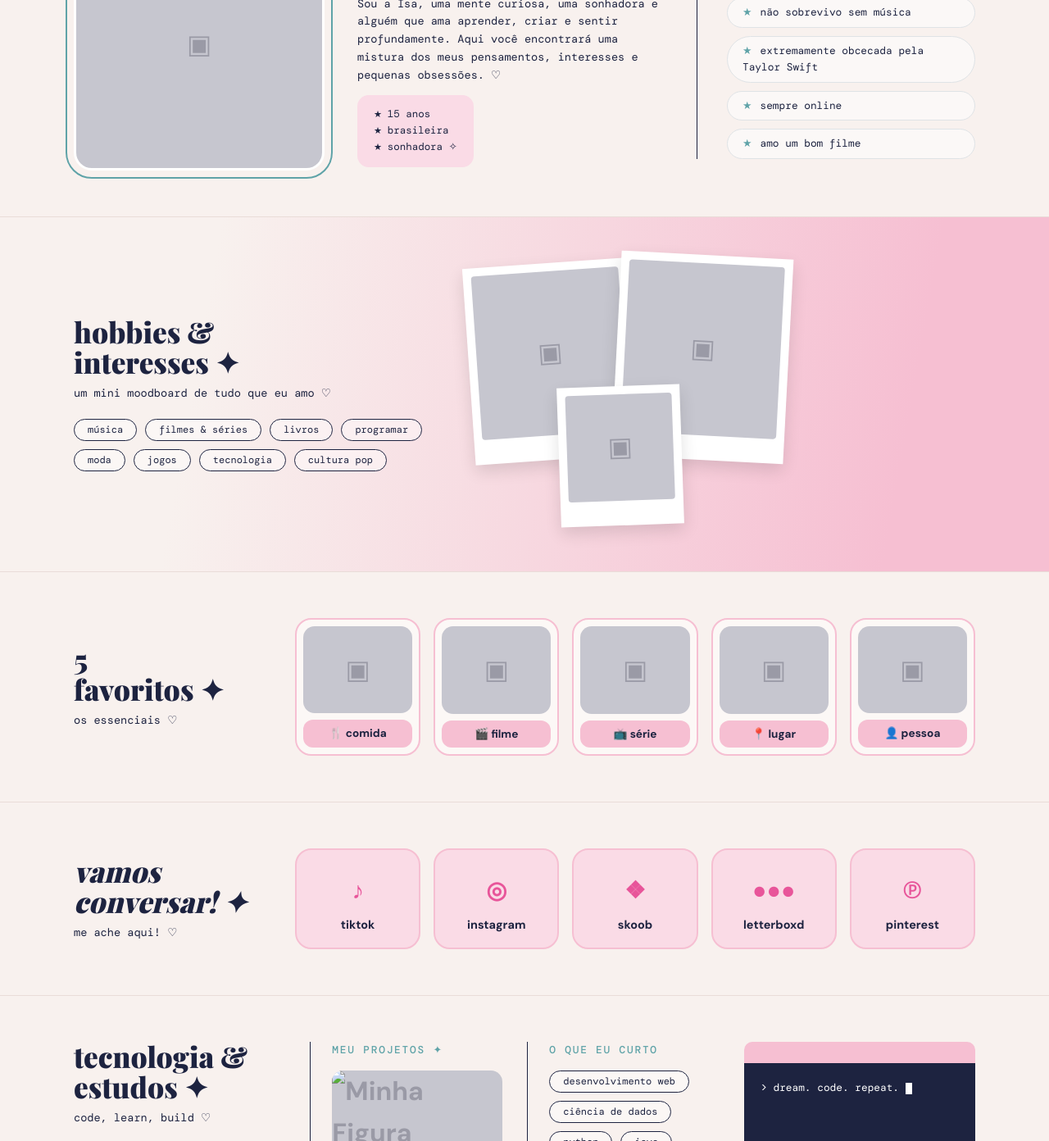
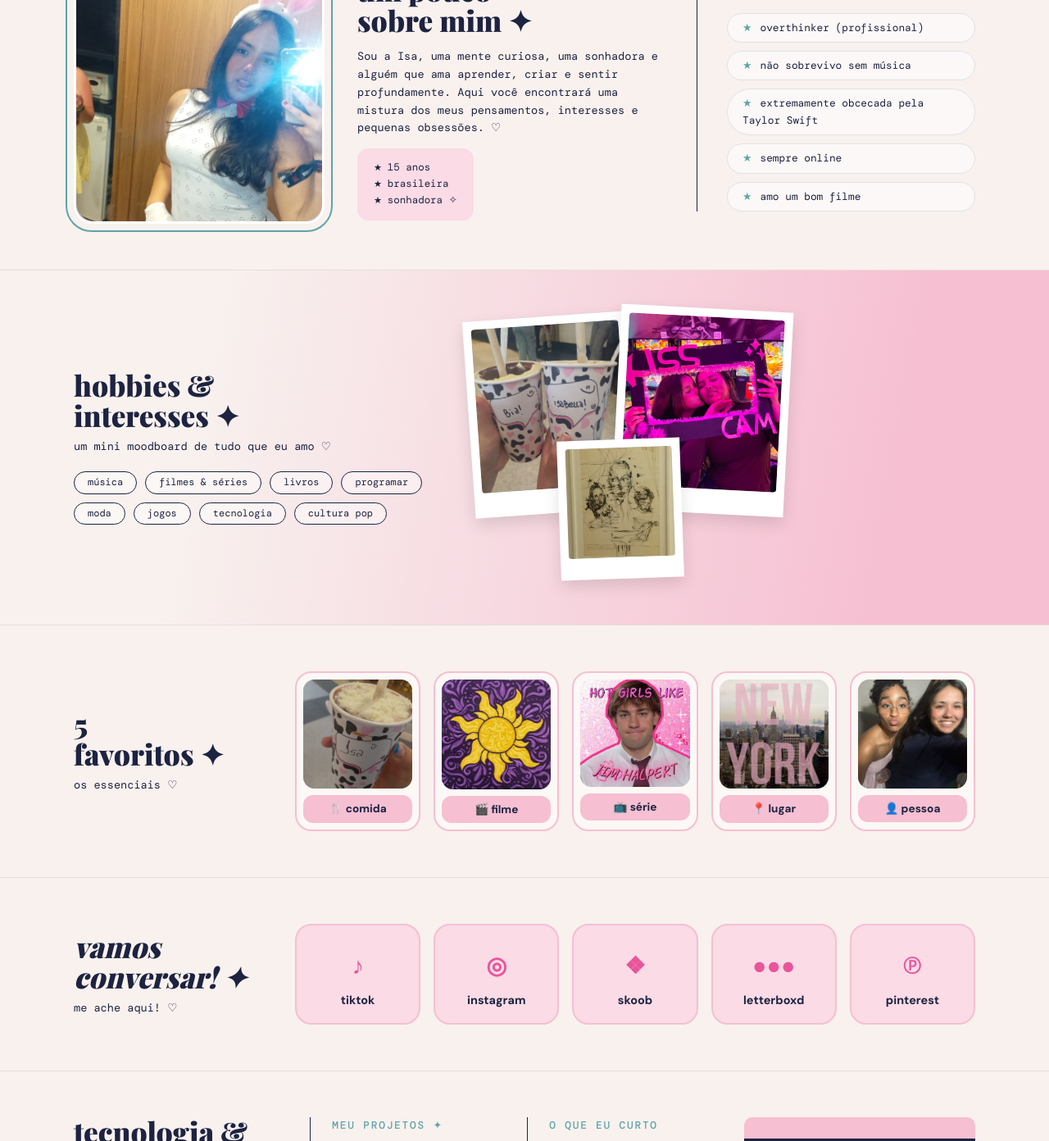
Before and after one commit to isabellaomena/OsBobocas, a plain HTML site: page isabellaomena.html in a window 1280 px wide. Shown: the part 745-2137 px from the top of the page at 82% size. Drawn offline with nearby package versions, Linux system fonts and the light colour scheme; a web font is replaced by a local one.

Commit message:
feat(adiciona_imagens_a_pagina

```diff
--- a/isabellaomena.html
+++ b/isabellaomena.html
@@ -140,14 +140,14 @@ footer .up{margin-left:auto;width:44px;height:44px;border:2px solid #fff;border-
     </div>
     <div class="window">
       <div class="top"><i></i><i></i><i></i></div>
-      <div class="ph"></div>
+      <div class="ph"><img src="imagens/isa_hero.jpg" alt="Imagem de Isabella Omena"></div>
     </div>
   </div>
 </section>
 
 <section class="about" id="about">
   <div class="wrap">
-    <div class="ph"></div>
+    <div class="ph"><img src="imagens/isa_perfilpvd.webp" alt="Foto de Isabella Omena"></div>
     <div>
       <h2>um pouco<br>sobre mim ✦</h2>
       <p>Sou a Isa, uma mente curiosa, uma sonhadora e alguém que ama aprender, criar e sentir profundamente. Aqui você encontrará uma mistura dos meus pensamentos, interesses e pequenas obsessões. ♡</p>
@@ -179,9 +179,9 @@ footer .up{margin-left:auto;width:44px;height:44px;border:2px solid #fff;border-
       </div>
     </div>
     <div class="polaroids">
-      <div class="pol"><div class="ph"></div></div>
-      <div class="pol"><div class="ph"></div></div>
-      <div class="pol"><div class="ph"></div></div>
+      <div class="pol"><div class="ph"><img src="imagens/isa_milkymuuu.jpg" alt="Imagem de Milky Moo"></div></div>
+      <div class="pol"><div class="ph"><img src="imagens/isa_kisscam.jpg" alt="Imagem de Isabella e Rafaella na Kiss Cam"></div></div>
+      <div class="pol"><div class="ph"><img src="imagens/isa_obradearte.jpg" alt="Imagem de Milky Moo"></div></div>
     </div>
   </div>
 </section>
@@ -193,11 +193,11 @@ footer .up{margin-left:auto;width:44px;height:44px;border:2px solid #fff;border-
       <p class="sub">os essenciais ♡</p>
     </div>
     <div class="cards">
-      <div class="card"><div class="ph"></div><b>🍴 comida</b></div>
-      <div class="card"><div class="ph"></div><b>🎬 filme</b></div>
-      <div class="card"><div class="ph"></div><b>📺 série</b></div>
-      <div class="card"><div class="ph"></div><b>📍 lugar</b></div>
-      <div class="card"><div class="ph"></div><b>👤 pessoa</b></div>
+      <div class="card"><div class="ph"><img src="imagens/isa_comidafav.jpeg" alt="Foto de milky moo"></div><b>🍴 comida</b></div>
+      <div class="card"><div class="ph"><img src="imagens/isa_filmefavorito.jpg" alt="Foto de Enrolados"></div><b>🎬 filme</b></div>
+      <div class="card"><div class="ph"><img src="imagens/isa_seriefav.jpg" alt="Foto de The Office"></div><b>📺 série</b></div>
+      <div class="card"><div class="ph"><img src="imagens/isa_lugarfav.jpg" alt="Foto de Nova Iorque"></div><b>📍 lugar</b></div>
+      <div class="card"><div class="ph"><img src="imagens/isa_pessoafav.jpg" alt="Foto de Isabelle"></div><b>👤 pessoa</b></div>
     </div>
   </div>
 </section>
@@ -209,11 +209,11 @@ footer .up{margin-left:auto;width:44px;height:44px;border:2px solid #fff;border-
       <p class="sub">me ache aqui! ♡</p>
     </div>
     <nav class="links">
-      <a href="#"><span>♪</span>tiktok</a>
-      <a href="#"><span>◎</span>instagram</a>
-      <a href="#"><span>❖</span>skoob</a>
-      <a href="#"><span>●●●</span>letterboxd</a>
-      <a href="#"><span>℗</span>pinterest</a>
+      <a href="https://www.tiktok.com/@omena.isa"><span>♪</span>tiktok</a>
+      <a href="https://www.instagram.com/isabella_omena/"><span>◎</span>instagram</a>
+      <a href="https://www.skoob.com.br/pt"><span>❖</span>skoob</a>
+      <a href="https://letterboxd.com/isa_omena/"><span>●●●</span>letterboxd</a>
+      <a href="https://br.pinterest.com/Idkwh4ttop5t/"><span>℗</span>pinterest</a>
     </nav>
   </div>
 </section>
@@ -227,7 +227,7 @@ footer .up{margin-left:auto;width:44px;height:44px;border:2px solid #fff;border-
     </div>
     <div class="col">
       <h3>MEU PROJETOS ✦</h3>
-      <a class="proj ph" href="#"><img src="imagem.jpg" alt="Minha Figura"></a>
+      <a class="proj ph" href="https://www.instagram.com/skadi._app/"><img src="imagens/isa_logoskadi.png" alt="Logo do Skadi"></a>
     </div>
     <div class="col">
       <h3>O QUE EU CURTO</h3>
```
Also changed, not shown: imagens/isa_comidafav.jpeg (added), imagens/isa_filmefavorito.jpg (added), imagens/isa_hero.jpg (added), imagens/isa_kisscam.jpg (added), imagens/isa_logoskadi.png (added), imagens/isa_lugarfav.jpg (added), imagens/isa_milkymuuu.jpg (added), imagens/isa_obradearte.jpg (added), imagens/isa_perfilpvd.webp (added), imagens/isa_pessoafav.jpg (added), imagens/isa_seriefav.jpg (added).
